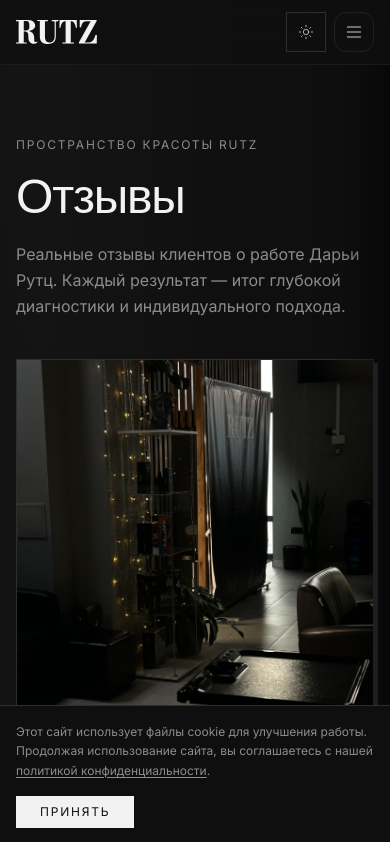
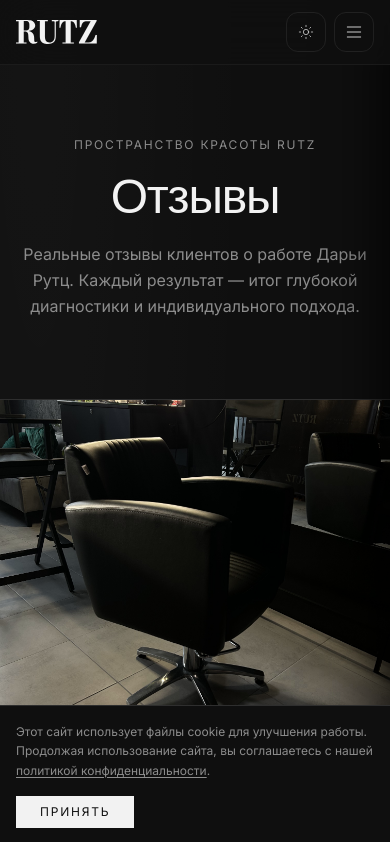
Before and after one commit to dmnbugaev/Rutz, a Next.js app: page /reviews in a window 390 px wide. Shown: the top 842 px of the page. Built offline with nearby package versions, Linux system fonts and the light colour scheme; a web font is replaced by a local one.

Commit message:
работа над фото

```diff
--- a/app/about/page.tsx
+++ b/app/about/page.tsx
@@ -99,7 +99,7 @@ export default function AboutPage() {
             <AnimateOnScroll animation="slide-left">
               <div className="relative h-[450px] sm:h-[550px] md:h-[650px] overflow-hidden gallery-frame">
                 <Image
-                  src="/image/IMG_9475.jpg"
+                  src="/image/IMG_9524.jpg"
                   alt="Дарья Рутц — колорист"
                   fill
                   className="object-cover grayscale-luxury"
--- a/app/contacts/page.tsx
+++ b/app/contacts/page.tsx
@@ -103,7 +103,7 @@ export default function ContactsPage() {
             <AnimateOnScroll animation="slide-right">
               <div className="relative h-[400px] sm:h-[520px] overflow-hidden gallery-frame">
                 <Image
-                  src="/image/IMG_9495.jpg"
+                  src="/image/IMG_9523.jpg"
                   alt="Пространство красоты RUTZ"
                   fill
                   className="object-cover grayscale-luxury"
--- a/app/education/page.tsx
+++ b/app/education/page.tsx
@@ -86,7 +86,7 @@ export default function EducationPage() {
             <AnimateOnScroll animation="slide-left">
               <div className="relative h-[400px] sm:h-[520px] md:h-[620px] overflow-hidden gallery-frame">
                 <Image
-                  src="/image/IMG_9476.jpg"
+                  src="/image/IMG_9499.jpg"
                   alt="Дарья Рутц — преподаватель"
                   fill
                   className="object-cover grayscale-luxury"
--- a/app/page.tsx
+++ b/app/page.tsx
@@ -200,7 +200,7 @@ export default function HomePage() {
             <AnimateOnScroll animation="slide-left">
               <div className="relative h-[400px] sm:h-[500px] md:h-[600px] overflow-hidden gallery-frame">
                 <Image
-                  src="/image/IMG_9474.jpg"
+                  src="/image/IMG_9513.jpg"
                   alt="Окрашивание волос в салоне RUTZ"
                   fill
                   className="object-cover grayscale-luxury"
--- a/app/reviews/page.tsx
+++ b/app/reviews/page.tsx
@@ -102,33 +102,35 @@ export default function ReviewsPage() {
       {/* ── Hero ── */}
       <section className="py-20 sm:py-28 md:py-36 border-b border-border">
         <div className="max-w-[1400px] mx-auto px-4 sm:px-8">
-          <div className="grid grid-cols-1 lg:grid-cols-2 gap-10 lg:gap-16 items-center">
-            <AnimateOnScroll animation="fade-up">
+          <AnimateOnScroll animation="fade-up" className="text-center">
             <span className="text-xs uppercase tracking-luxury text-muted-foreground block mb-4">
               Пространство красоты RUTZ
             </span>
             <h1 className="serif text-5xl sm:text-6xl md:text-7xl mb-6">
               Отзывы
             </h1>
-              <p className="text-base sm:text-lg md:text-xl text-muted-foreground max-w-2xl leading-relaxed">
+            <p className="text-base sm:text-lg md:text-xl text-muted-foreground max-w-2xl mx-auto leading-relaxed">
               Реальные отзывы клиентов о работе Дарьи Рутц.
               Каждый результат — итог глубокой диагностики и индивидуального подхода.
             </p>
           </AnimateOnScroll>
-            <AnimateOnScroll animation="slide-right">
-              <div className="relative h-[400px] sm:h-[520px] overflow-hidden gallery-frame">
+        </div>
+      </section>
+
+      {/* ── Фото ── */}
+      <section className="border-b border-border">
+        <AnimateOnScroll animation="fade-in">
+          <div className="relative h-[320px] sm:h-[420px] md:h-[500px] overflow-hidden">
             <Image
-                  src="/image/IMG_9494.jpg"
-                  alt="Результаты работы RUTZ"
+              src="/image/IMG_9519.jpg"
+              alt="Работы RUTZ"
               fill
               className="object-cover grayscale-luxury"
-                  sizes="(max-width: 1024px) 100vw, 50vw"
+              sizes="100vw"
               priority
             />
           </div>
         </AnimateOnScroll>
-          </div>
-        </div>
       </section>
 
       {/* ── Статистика ── */}
--- a/app/services/page.tsx
+++ b/app/services/page.tsx
@@ -57,7 +57,7 @@ const categories = [
     title: 'Техники окрашивания',
     desc: 'AirTouch, Мелирование (рельеф), Балаяж, Начёс (шатуш). Работа с учётом индивидуальных особенностей ваших волос. Включает УХОД + УКЛАДКА.',
     note: 'УХОД + УКЛАДКА — включены',
-    image: '/image/IMG_9491.jpg',
+    image: '/image/IMG_9501.jpg',
     imageAlt: 'Техники окрашивания',
     services: [
       { name: 'AirTouch', price: 'от 19 500 ₽' },
@@ -71,7 +71,7 @@ const categories = [
     title: 'Выход из нежелательного цвета',
     desc: 'Эксперт метода по выходу из нежелательных пигментов и чёрного цвета. Без порошка и без потери качества волос. Гарантированный результат на основе 10-летнего опыта.',
     note: 'Без порошка · Без потери качества',
-    image: '/image/IMG_9492.jpg',
+    image: '/image/IMG_9504.jpg',
     imageAlt: 'Выход из нежелательного цвета',
     services: [
       { name: 'Выход из нежелательного цвета', price: 'от 25 000 ₽' },
@@ -82,7 +82,7 @@ const categories = [
     title: 'Стрижка и укладка',
     desc: 'Авторские стрижки с учётом формы лица и структуры волос. Профессиональные укладки для любого образа.',
     note: null,
-    image: '/image/IMG_9493.jpg',
+    image: '/image/IMG_9507.jpg',
     imageAlt: 'Стрижка',
     services: [
       { name: 'Стрижка', price: '3 000 ₽' },
--- a/components/ThemeToggle.tsx
+++ b/components/ThemeToggle.tsx
@@ -17,7 +17,7 @@ export function ThemeToggle() {
   return (
     <button
       onClick={() => setTheme(theme === 'dark' ? 'light' : 'dark')}
-      className="w-10 h-10 flex items-center justify-center border border-border transition-luxury hover:bg-accent"
+      className="w-10 h-10 flex items-center justify-center border border-border/60 rounded-xl transition-luxury hover:bg-accent/60 hover:backdrop-blur-sm"
       aria-label="Toggle theme"
     >
       {theme === 'dark' ? (
```
Lines whose indentation alone changed are shown as unchanged.
